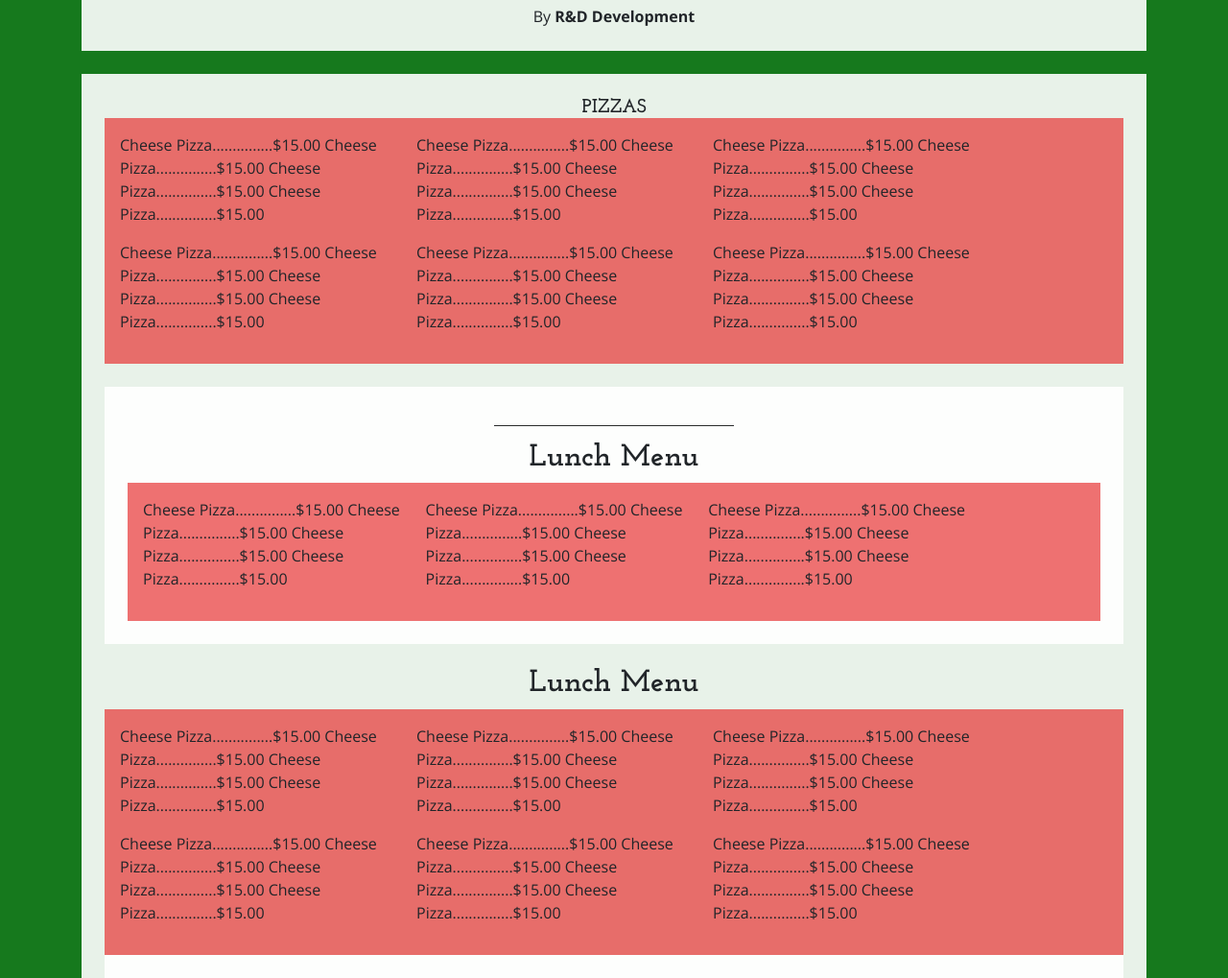
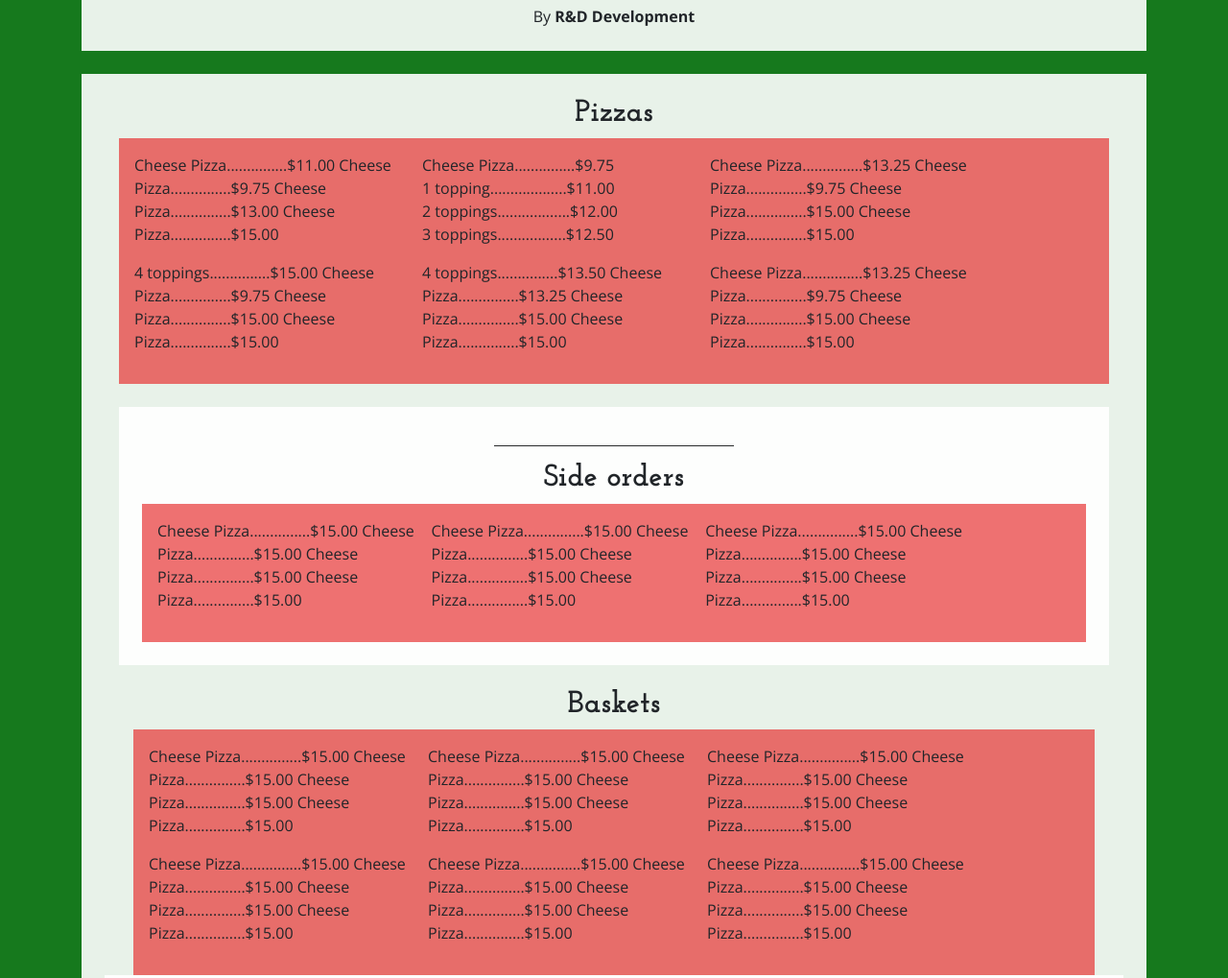
Before and after one commit to alpha-dog/demo, a website: page menu.html in a window 1280 px wide. Shown: the part 1236-2255 px from the top of the page at 96% size. Drawn offline with nearby package versions, Linux system fonts and the light colour scheme; a web font is replaced by a local one.

Commit message:
Add files via upload

```diff
--- a/menu.html
+++ b/menu.html
@@ -110,21 +110,22 @@
 
     <div class="bg-faded p-4 my-4">
 
-      <h2 class="text-center text-lg text-uppercase my-0">
+      <h2 id="pizza" class="text-center">
           <strong>Pizzas</strong>
         </h2>
 
 
-
-<div class="active">
+<div class="container">
       <div class="grid">
 
-        <p>Cheese Pizza...............$15.00 Cheese Pizza...............$15.00 Cheese Pizza...............$15.00 Cheese Pizza...............$15.00</p>
-        <p>Cheese Pizza...............$15.00 Cheese Pizza...............$15.00 Cheese Pizza...............$15.00 Cheese Pizza...............$15.00</p>
-        <p>Cheese Pizza...............$15.00 Cheese Pizza...............$15.00 Cheese Pizza...............$15.00 Cheese Pizza...............$15.00</p>
-        <p>Cheese Pizza...............$15.00 Cheese Pizza...............$15.00 Cheese Pizza...............$15.00 Cheese Pizza...............$15.00</p>
-        <p>Cheese Pizza...............$15.00 Cheese Pizza...............$15.00 Cheese Pizza...............$15.00 Cheese Pizza...............$15.00</p>
-        <p>Cheese Pizza...............$15.00 Cheese Pizza...............$15.00 Cheese Pizza...............$15.00 Cheese Pizza...............$15.00</p>
+
+
+        <p>Cheese Pizza...............$11.00 Cheese Pizza...............$9.75 Cheese Pizza...............$13.00 Cheese Pizza...............$15.00</p>
+        <p>Cheese Pizza...............$9.75  <br>1 topping...................$11.00</br> 2 toppings..................$12.00<br> 3 toppings.................$12.50</br></p>
+        <p>Cheese Pizza...............$13.25 Cheese Pizza...............$9.75 Cheese Pizza...............$15.00 Cheese Pizza...............$15.00</p>
+        <p>4 toppings...............$15.00 Cheese Pizza...............$9.75 Cheese Pizza...............$15.00 Cheese Pizza...............$15.00</p>
+        <p>4 toppings...............$13.50 Cheese Pizza...............$13.25 Cheese Pizza...............$15.00 Cheese Pizza...............$15.00</p>
+        <p>Cheese Pizza...............$13.25 Cheese Pizza...............$9.75 Cheese Pizza...............$15.00 Cheese Pizza...............$15.00</p>
 
 
       </div>
@@ -132,7 +133,7 @@
         <hr class="divider">
         <h2 class="text-center text-lg text-uppercase my-0">
 
-          <h2>  <strong>Lunch Menu</strong>
+          <h2>  <strong>Side orders</strong>
           </h2>
 
         <div class="active">
@@ -158,11 +159,11 @@
       </div>
 
 
-      <h2><strong>Lunch Menu</strong>
+      <h2><strong>Baskets</strong>
         </h2>
 
 
-<div class="active">
+<div class="container">
       <div class="grid">
 
 
```
